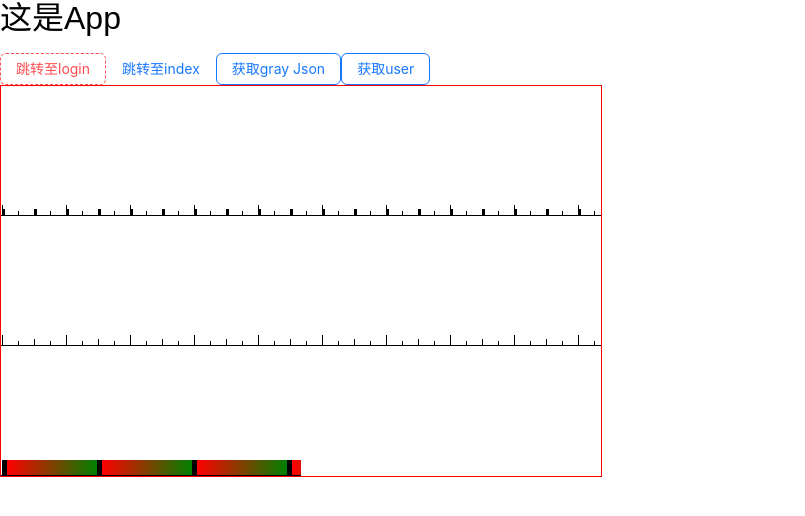
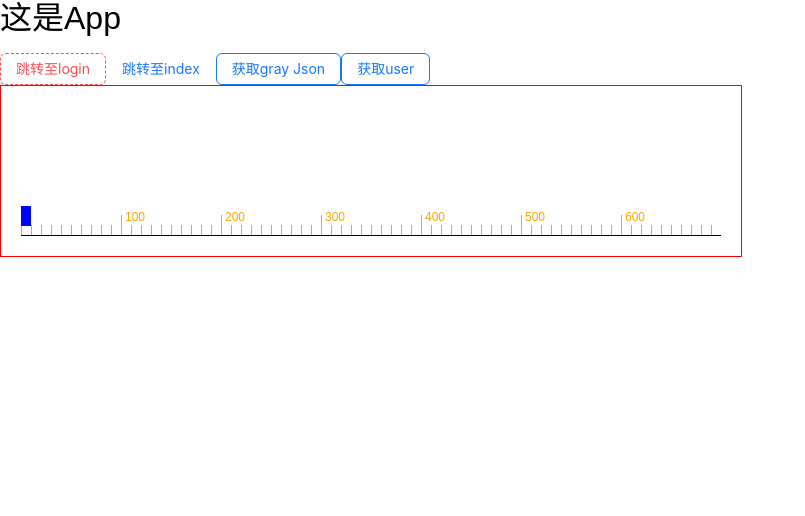
Before and after one commit to YunShangZhou/react-mook, a React app: page /#/ in a window 1280 px wide. Shown: the top 516 px of the page, without its empty margins (0-805 px from the left). Built offline with nearby package versions, Linux system fonts and the light colour scheme.

Commit message:
feat: 根据参数来渲染刻度 ; 鼠标事件暂未开始做。

```diff
--- a/config/webpack.dev.config.js
+++ b/config/webpack.dev.config.js
@@ -14,7 +14,7 @@ const PORT = 8081;
 const webpackConfigDev = {
   mode: "development",
   plugins: [
-    new webpack.HotModuleReplacementPlugin(), // 热更新插件
+    // new webpack.HotModuleReplacementPlugin(), // 热更新插件
     new HtmlWebpackPlugin({
       inject: "body",
       title: "React APP",
--- a/src/App.tsx
+++ b/src/App.tsx
@@ -1,46 +1,65 @@
 import React, { PropsWithChildren, useEffect } from "react";
-import { useLocation, useNavigate } from 'react-router-dom';
-import { Button } from 'antd';
-import './style.scss';
+import { useLocation, useNavigate } from "react-router-dom";
+import { Button } from "antd";
+import "./style.scss";
 import { get } from "./utils/request";
 import TimeRuler from "./components/TimeRuler";
+
+const mockProps = {
+  width: 700,
+  height: 30,
+  longTickHeight: 20,
+  shortTickHeight: 10,
+  tickColor: "orange",
+  tickWidth: 1,
+  tickFontSize: 12,
+  tickFontColor: "gray",
+  tickFontOffset: 4,
+  borderBottom: `1px solid black`,
+  gap: 100,
+};
 
 const App: React.FC = (props: PropsWithChildren) => {
   const { children } = props;
   const navigate = useNavigate();
   const { pathname } = useLocation();
 
-  useEffect(
-    () => {
-      if (pathname === '/') {
-        // navigate('/index', { state: { msg: '携带了寂寞' } })
-      }
-    },
-    [],
-  );
+  useEffect(() => {
+    if (pathname === "/") {
+      // navigate('/index', { state: { msg: '携带了寂寞' } })
+    }
+  }, []);
 
   const handleLink = (path: string) => {
-    navigate(`/${path}`, { state: { msg: '携带了寂寞' } });
+    navigate(`/${path}`, { state: { msg: "携带了寂寞" } });
   };
 
   const handleGetGray = async () => {
-    const res = await get('/ad/index/gray');
+    const res = await get("/ad/index/gray");
     console.log(`res`, res);
   };
 
   const handleGetYapiGray = async () => {
-    const res = await get('/getUser');
+    const res = await get("/getUser");
     console.log(`res`, res);
   };
 
   return (
     <div id="app">
       <h1>这是App</h1>
-      <Button type="dashed" danger onClick={() => handleLink('login')}>跳转至login</Button>
-      <Button type="link" onClick={() => handleLink('index')}>跳转至index</Button>
-      <Button type="primary" ghost onClick={handleGetGray}>获取gray Json</Button>
-      <Button type="primary" ghost onClick={handleGetYapiGray}>获取user</Button>
-      <TimeRuler />
+      <Button type="dashed" danger onClick={() => handleLink("login")}>
+        跳转至login
+      </Button>
+      <Button type="link" onClick={() => handleLink("index")}>
+        跳转至index
+      </Button>
+      <Button type="primary" ghost onClick={handleGetGray}>
+        获取gray Json
+      </Button>
+      <Button type="primary" ghost onClick={handleGetYapiGray}>
+        获取user
+      </Button>
+      <TimeRuler {...mockProps} />
     </div>
   );
 };
--- a/src/components/TimeRuler/index.scss
+++ b/src/components/TimeRuler/index.scss
@@ -1,78 +1,28 @@
-.time-ruler {
+.time-ruler-wrap {
   border: 1px solid red;
   width: fit-content;
+  padding: 20px;
 
-  .example {
-    height: 30px;
-    width: 600px;
-    margin-top: 100px;
-    background-image: repeating-linear-gradient(to right,
-        /* 大刻度的线条粗细 */
-        #000000 0,
-        #000000 .8px,
-
-        /* 大刻度间隔 */
-        transparent 0,
-        transparent 64px),
-      repeating-linear-gradient(to right,
-      /* 小刻度的线条粗细 */
-        #000000 0,
-        #000000 2.8px,
-        /*  */
-        transparent 0,
-        transparent 32px),
-      repeating-linear-gradient(to right,
-        #000000 0,
-        #000000 .8px,
-        transparent 0,
-        transparent 16px);
-    background-size: 100% 10px, 100% 6px, 100% 4px;
-    background-repeat: no-repeat;
-    background-position: .8px 100%, .8px 100%, .8px 100%;
-    border-bottom: 1px solid #000000;
-  }
-
-  .example2 {
-    /* border: 1px solid red; */
-    height: 30px;
-    width: 600px;
-    margin-top: 100px;
-    background-image: repeating-linear-gradient(to right,
-        #000000 0,
-        #000000 .8px,
-        transparent 0,
-        transparent 64px),
-      repeating-linear-gradient(to right,
-        #000000 0,
-        #000000 .8px,
-        transparent 0,
-        transparent 32px),
-      repeating-linear-gradient(to right,
-        #000000 0,
-        #000000 .8px,
-        transparent 0,
-        transparent 16px);
-    background-size: 100% 10px, 100% 6px, 100% 4px;
-    background-repeat: no-repeat;
-    background-position: .8px 100%, .8px 100%, .8px 100%;
-    border-bottom: 1px solid #000000;
-  }
-
-  .example3 {
-    /* border: 1px solid red; */
-    height: 30px;
-    width: 300px;
-    margin-top: 100px;
-    background-image: repeating-linear-gradient(to right,
-        #000000 0,
-        #000000 5px,
-        red 0,
-        green 95px);
-    /* background-size: 100% 20px, 100% 40px, 100% 10px; */
-    background-size: 100% 15px;
-    background-repeat: no-repeat;
-    /* background-position: .8px 100%, .8px 100%, .8px 100%; */
-    background-position: .8px 100%;
-    border-bottom: 1px solid #000000;
+  * {
+    box-sizing: border-box;
   }
 }
+
+.time-ruler-content {
+  position: relative;
+  margin-top: 100px;
+}
+
+.time-ruler-tick{
+  position: absolute;
+  pointer-events: none;
+}
+
+.time-ruler-tick-mark{
+  position: absolute;
+  cursor: pointer;
+
+  &:hover{
+    opacity: 0.8;
+  }
+}
--- a/src/components/TimeRuler/index.tsx
+++ b/src/components/TimeRuler/index.tsx
@@ -1,22 +1,178 @@
-import React from 'react';
-import './index.scss';
+import React, { useRef, useEffect } from "react";
+import "./index.scss";
 
 // 倍速
-type velocityTypes = 1 | 1.25 | 1.5 | 1.75 | 2
+type velocityTypes = 1 | 1.25 | 1.5 | 1.75 | 2;
 
+/**
+ * 给定宽高，默认值，总值，自动生成刻度线，以及对应的刻度标记。
+ * 根据大刻度间距，计算小刻度间距。
+ */
 interface TimeRulerProps {
-    defaultValue?: string;
-    total?: number;
-    velocity?: velocityTypes;
-    gap?: number;
+  width: number;
+  height: number;
+  gap: number; // 长刻度线间隔
+  longTickHeight: number; // 长刻度线线高
+  shortTickHeight: number; // 短刻度线线高
+  tickColor: string; // 刻度线颜色
+  tickWidth: number; // 刻度线粗细
+  tickFontSize: number; // 刻度标记字号
+  tickFontColor: string; // 刻度标记颜色
+  tickFontOffset?: number; // 刻度标记左偏移量
+  borderBottom: string; // 底边样式
+  background?: string; // 背景色
+  defaultValue?: string; // 默认值
+  total?: number; // 总值
+  velocity?: velocityTypes; // 速率
 }
 
-const TimeRuler = (props: any) => (
-  <div className="time-ruler">
-    <div className="example" />
-    <div className="example2" />
-    <div className="example3" />
-  </div>
-);
+/**
+ * 1px = 1帧
+ * 大刻度间距 = 小刻度间距 * 10
+ * */
+const mockProps = {
+  width: 700,
+  height: 30,
+  longTickHeight: 20,
+  shortTickHeight: 10,
+  tickColor: "orange",
+  tickWidth: 1,
+  borderBottom: `1px solid black`,
+  gap: 100,
+};
+
+const timeRulerStyle = (config: any) => {
+  const {
+    width,
+    height,
+    gap,
+    longTickHeight,
+    shortTickHeight,
+    tickWidth,
+    tickColor,
+    borderBottom,
+  } = config;
+
+  return {
+    height: `${height}px`,
+    width: `${width}px`,
+    backgroundImage: `repeating-linear-gradient(
+      to right,
+      ${tickColor} 0,
+      ${tickColor} ${tickWidth}px,
+      transparent 0,
+      transparent ${gap}px
+    ),
+    repeating-linear-gradient(
+      to right,
+       ${tickColor} 0,
+      ${tickColor} ${tickWidth}px,
+       transparent 0,
+      transparent ${gap / 10}px
+    )`,
+    backgroundSize: `100% ${longTickHeight}px, 100% ${shortTickHeight}px`,
+    backgroundRepeat: `no-repeat`,
+    backgroundPosition: `0 100%, 0 100%`,
+    borderBottom,
+  };
+};
+
+const getTickDom = (config: any) => {
+  const {
+    width,
+    gap,
+    shortTickHeight,
+    tickFontSize,
+    tickColor,
+    tickFontOffset,
+  } = config;
+  const count = Math.floor(width / gap);
+
+  const tickArr = [];
+  for (let i = 0; i < count; i++) {
+    tickArr.push({
+      value: i * gap,
+      style: {
+        fontSize: tickFontSize,
+        color: tickColor,
+        top: `calc(100% - ${shortTickHeight}px)`,
+        left: `${gap * i + tickFontOffset}px`,
+        transform: "translateY(-100%)",
+      },
+    });
+  }
+
+  return (
+    <>
+      {tickArr.map((item) => (
+        <div className="time-ruler-tick" style={item.style} key={item.value}>
+          {item.value}
+        </div>
+      ))}
+    </>
+  );
+};
+
+/**
+ * 鼠标拖动 , 获取光标相对于父容器左侧距离，动态修改 标尺的位置
+ * 拖动时,tooltip位置跟随改变。
+ * hover时，光标出显示tooltip
+ * */
+const getTickMarkDom = (config: any) => {
+  const { longTickHeight } = config;
+  const tickMarkRef = useRef(null);
+
+  useEffect(() => {
+    if(tickMarkRef?.current){
+      // console.log(`offsetWidth`, tickMarkRef.current.offsetWidth);
+    }
+  }, []);
+
+  const tickMarkStyle = {
+    height: `${longTickHeight}px`,
+    width: `10px`,
+    background: "blue",
+  };
+
+  const handleMouseMove = (e: any) => {
+    // console.log(`e`,e)
+  };
+
+  const handleMouseDown = (e: any) => {
+    // let x = e.pageX - ball.offsetWidth / 2;
+    // let y = e.pageY - ball.offsetHeight / 2;
+
+    console.log(`e`, e);
+    console.log(`tickMarkRef`, tickMarkRef);
+  };
+
+  return (
+    <>
+      <div
+        className="time-ruler-tick-mark"
+        ref={tickMarkRef}
+        onMouseMove={handleMouseMove}
+        onMouseDown={handleMouseDown}
+        style={tickMarkStyle}
+      ></div>
+    </>
+  );
+};
+
+const TimeRuler: React.FC<TimeRulerProps> = (props) => {
+  // const { width , height , longTickHeight, shortTickHeight , tickColor, tickWidth , gap } = props;
+
+  return (
+    <div className="time-ruler-wrap">
+      <div className="time-ruler-content" style={timeRulerStyle({ ...props })}>
+        {/* 刻度标记 */}
+        {getTickDom({ ...props })}
+
+        {/* 刻度标尺 */}
+        {getTickMarkDom({ ...props })}
+      </div>
+    </div>
+  );
+};
 
 export default TimeRuler;
```
Also changed, not shown: 1 other file (tests, documents, lock files or other folders).
